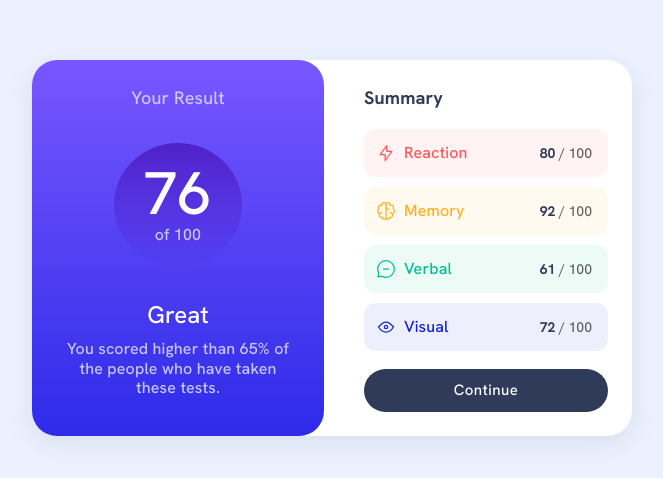
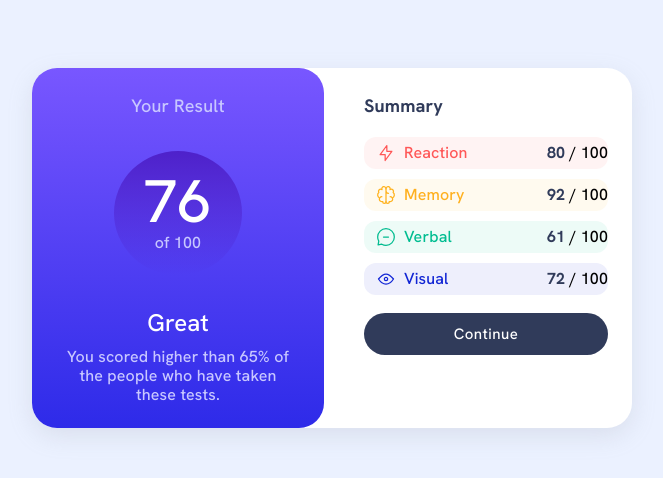
Before and after one commit to cristianbarreiro/results-summary-component-main, a React (Vite) app: page / in a window 1280 px wide. Shown: the part 152-630 px from the top of the page, without its empty margins (308-971 px from the left). Built offline with nearby package versions, Linux system fonts and the light colour scheme.

Commit message:
fix: li element contained

```diff
--- a/src/components/Summary.jsx
+++ b/src/components/Summary.jsx
@@ -1,5 +1,5 @@
 import React from "react";
-import { Stack, Typography, List, ListItem, ListItemIcon, ListItemText, ListSubheader, Button } from "@mui/material";
+import { Stack, Typography, List, ListItem, ListItemIcon, ListItemText, Button } from "@mui/material";
 import ReactionIcon from '../assets/images/icon-reaction.svg';
 import MemoryIcon from '../assets/images/icon-memory.svg';
 import VerbalIcon from '../assets/images/icon-verbal.svg';
@@ -81,7 +81,7 @@ const Summary = () => {
                         >
                             {item.category}
                         </ListItemText>
-                        <ListSubheader
+                        <Typography
                             sx={{
                                 background: "transparent",
                                 marginLeft: "55px",
@@ -93,7 +93,7 @@ const Summary = () => {
                                 {item.score}
                             </span>{" "}
                             / 100
-                        </ListSubheader>
+                        </Typography>
                     </ListItem>
                 ))}
             </List>
```
